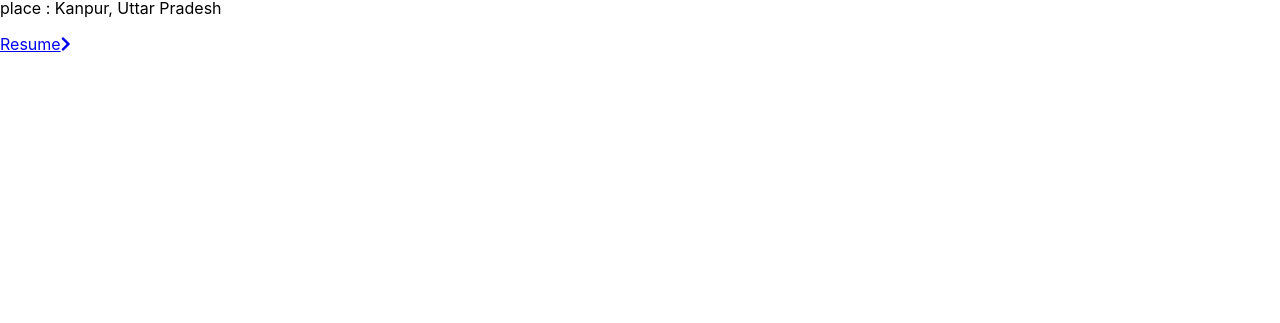
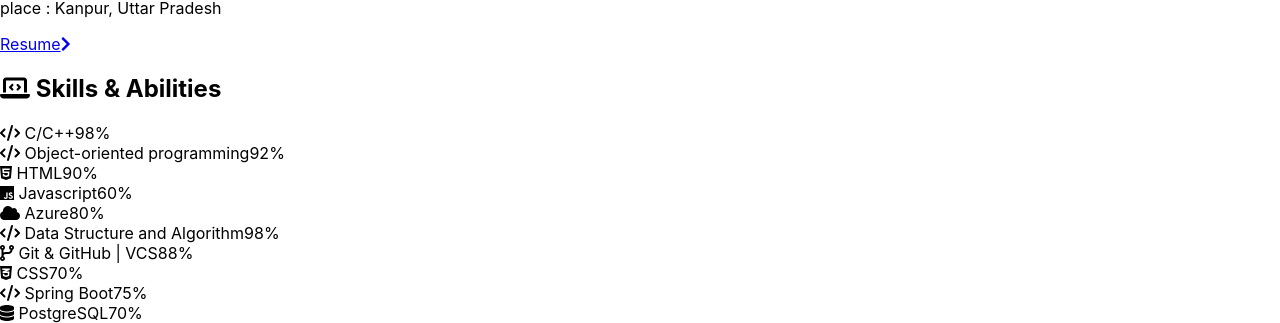
Before and after one commit to Priyank384/Portfolio, a React (Create React App) app: page / in a window 1280 px wide. Shown: the part 1387-1710 px from the top of the page. Before the commit the page ends 1441 px from the top, so only its background shows below. Built offline with nearby package versions, Linux system fonts and the light colour scheme.

Commit message:
Created Skills Section

```diff
--- a/package.json
+++ b/package.json
@@ -3,6 +3,11 @@
   "version": "0.1.0",
   "private": true,
   "dependencies": {
+    "@fortawesome/fontawesome-svg-core": "^6.5.1",
+    "@fortawesome/free-brands-svg-icons": "^6.5.1",
+    "@fortawesome/free-regular-svg-icons": "^6.5.1",
+    "@fortawesome/free-solid-svg-icons": "^6.5.1",
+    "@fortawesome/react-fontawesome": "^0.2.0",
     "@testing-library/jest-dom": "^5.17.0",
     "@testing-library/react": "^13.4.0",
     "@testing-library/user-event": "^13.5.0",
--- a/public/index.html
+++ b/public/index.html
@@ -10,6 +10,7 @@
       content="Web site created using create-react-app"
     />
     <link rel="apple-touch-icon" href="%PUBLIC_URL%/logo192.png" />
+    <script src="https://kit.fontawesome.com/7d5f762f23.js" crossorigin="anonymous"></script>
     <!--
       manifest.json provides metadata used when your web app is installed on a
       user's mobile device or desktop. See https://developers.google.com/web/fundamentals/web-app-manifest/
--- a/src/App.js
+++ b/src/App.js
@@ -2,6 +2,7 @@ import './App.css';
 import About from './Components/About';
 import Hero from './Components/Hero';
 import Navbar from './Components/Navbar';
+import Skills from './Components/Skills';
 
 function App() {
   return (
@@ -9,6 +10,7 @@ function App() {
       <Navbar />
       <Hero />
       <About/>
+      <Skills/>
     </>
   );
 }
--- /dev/null
+++ b/src/Components/Skills.js
@@ -0,0 +1,55 @@
+import React from 'react';
+import { FontAwesomeIcon } from '@fortawesome/react-fontawesome'
+import {
+    faCloud,
+    faDatabase,
+    faLaptopCode,
+    faCode,
+    faCodeBranch,
+} from '@fortawesome/free-solid-svg-icons';
+import { faCss3Alt, faHtml5, faJs } from '@fortawesome/free-brands-svg-icons'
+
+const SkillsSection = () => {
+    return (
+        <div>
+            <section className="skills" id="skills">
+                <h2 className="heading">
+                    <FontAwesomeIcon icon={faLaptopCode} /> Skills & <span>Abilities</span>
+                </h2>
+
+                <div className="container">
+                    <div className="row">
+                        <div className="col">
+                            <SkillBar icon={faCode} label="C/C++" percentage={98} />
+                            <SkillBar icon={faCode} label="Object-oriented programming" percentage={92} />
+                            <SkillBar icon={faHtml5} label="HTML" percentage={90} />
+                            <SkillBar icon={faJs} label="Javascript" percentage={60} />
+                            <SkillBar icon={faCloud} label="Azure" percentage={80} />
+                        </div>
+                        <div className="col">
+                            <SkillBar icon={faCode} label="Data Structure and Algorithm" percentage={98} />
+                            <SkillBar icon={faCodeBranch} label="Git & GitHub | VCS" percentage={88} />
+                            <SkillBar icon={faCss3Alt} label="CSS" percentage={70} />
+                            <SkillBar icon={faCode} label="Spring Boot" percentage={75} />
+                            <SkillBar icon={faDatabase} label="PostgreSQL" percentage={70} />
+                        </div>
+                    </div>
+                </div>
+            </section>
+        </div>
+    );
+};
+
+const SkillBar = ({ icon, label, percentage }) => {
+    return (
+        <div className="bar">
+            <div className="info">
+                <FontAwesomeIcon icon={icon} /> <span>{label}</span>
+                <span>{percentage}%</span>
+            </div>
+            <div className={`line ${label.toLowerCase().replace(/\s+/g, '-')}`}></div>
+        </div>
+    );
+};
+
+export default SkillsSection
```
Also changed, not shown: 1 other file (tests, documents, lock files or other folders).
